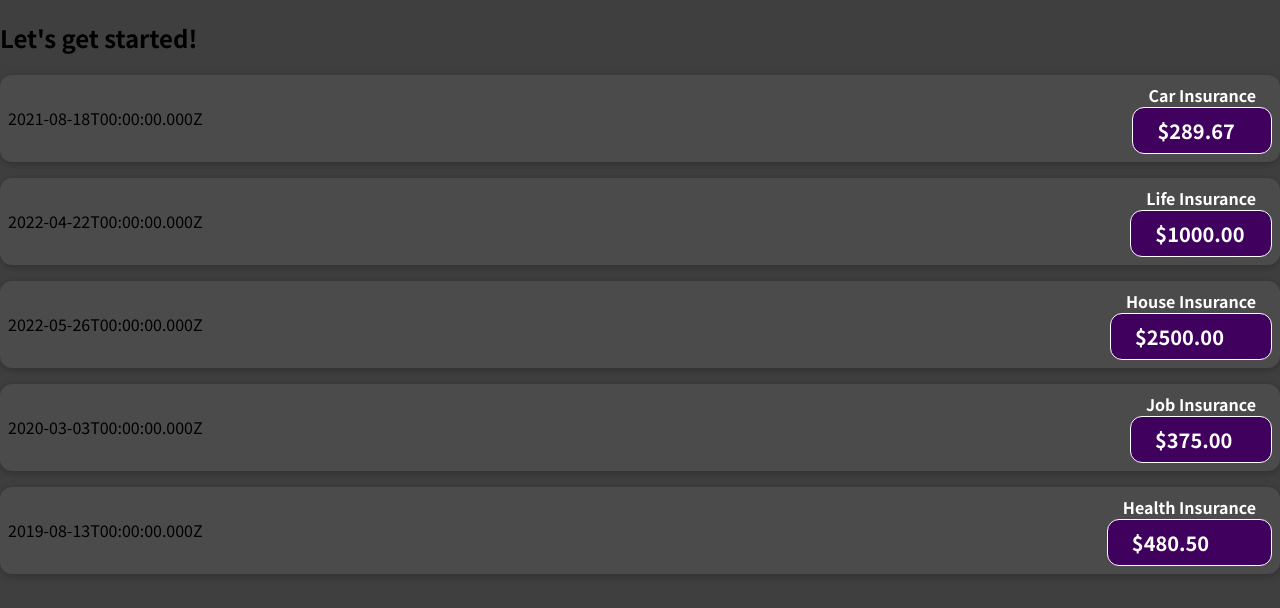
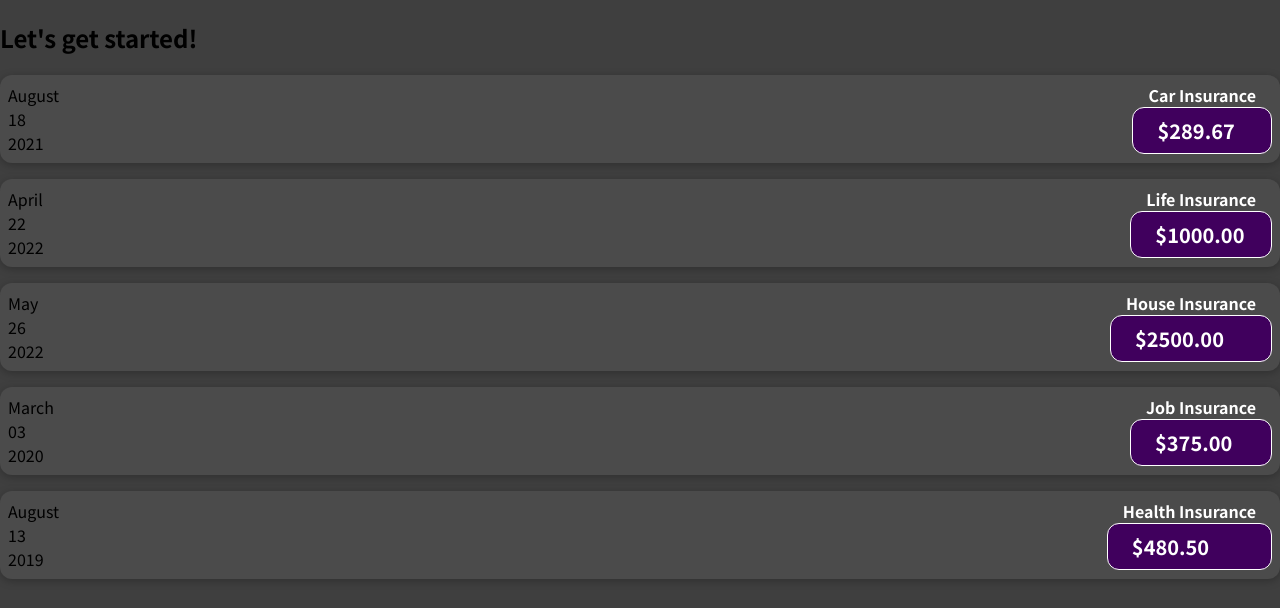
Before and after one commit to p-chhabra/My-First-React-App, a JavaScript app: page / in a window 1280 px wide. Shown: the top 608 px of the page. Built offline with nearby package versions, Linux system fonts and the light colour scheme.

Commit message:
Date display modified

```diff
--- a/src/App.js
+++ b/src/App.js
@@ -35,27 +35,27 @@
       <ExpenseItem
         title={expenses[0].title}
         price={expenses[0].price}
-        date={expenses[0].date.toISOString()}
+        date={expenses[0].date}
       ></ExpenseItem>
       <ExpenseItem
         title={expenses[1].title}
         price={expenses[1].price}
-        date={expenses[1].date.toISOString()}
+        date={expenses[1].date}
       ></ExpenseItem>
       <ExpenseItem
         title={expenses[2].title}
         price={expenses[2].price}
-        date={expenses[2].date.toISOString()}
+        date={expenses[2].date}
       ></ExpenseItem>
       <ExpenseItem
         title={expenses[3].title}
         price={expenses[3].price}
-        date={expenses[3].date.toISOString()}
+        date={expenses[3].date}
       ></ExpenseItem>
       <ExpenseItem
         title={expenses[4].title}
         price={expenses[4].price}
-        date={expenses[4].date.toISOString()}
+        date={expenses[4].date}
       ></ExpenseItem>
     </div>
   );
--- a/src/Components/ExpenseItem.js
+++ b/src/Components/ExpenseItem.js
@@ -1,9 +1,16 @@
 import "./ExpenseItem.css";
 
 function ExpenseItem(props) {
+  const month = props.date.toLocaleString("en-US", { month: "long" });
+  const day = props.date.toLocaleString("en-US", { day: "2-digit" });
+  const year = props.date.getFullYear();
   return (
     <div className="expense-item">
-      <div>{props.date}</div>
+      <div>
+        <div>{month}</div>
+        <div>{day}</div>
+        <div>{year}</div>
+      </div>
       <div className="expense=item__description">
         <h2>{props.title}</h2>
         <div className="expense-item__price">{props.price}</div>
```
Also changed, not shown: 1 other file (tests, documents, lock files or other folders).
